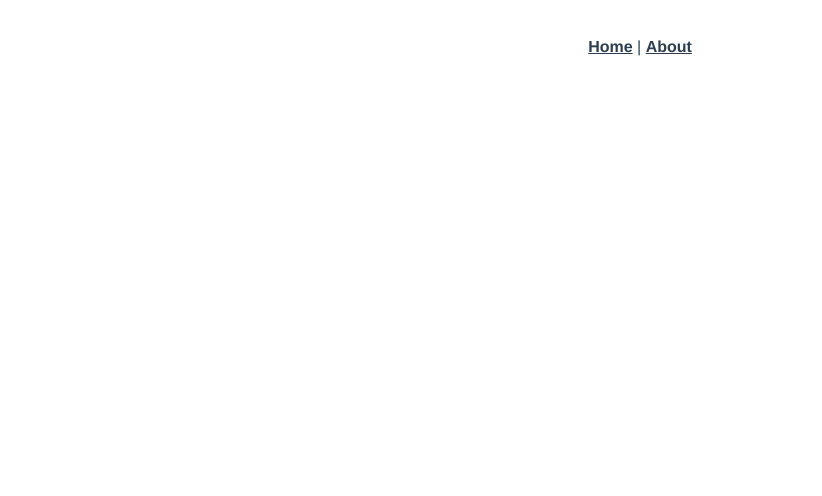
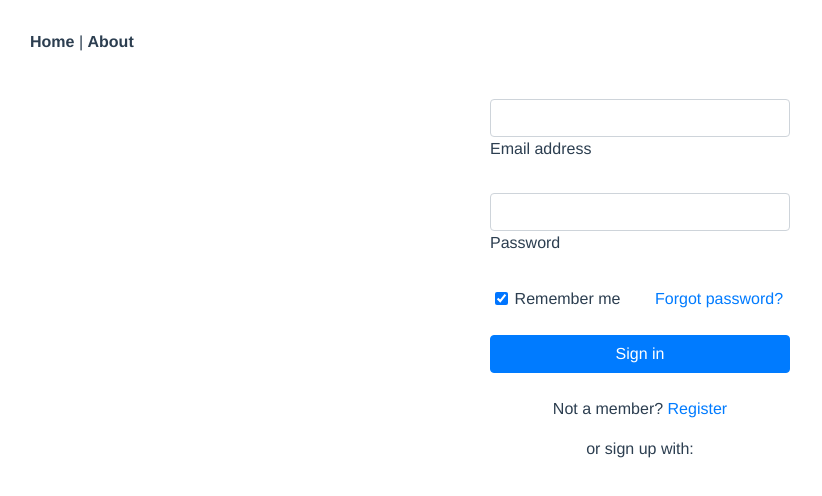
Before and after one commit to Prodip007/realtime_chat_app, a Vue app in the folder chatire-frontend/: page /auth in a window 1280 px wide. Before the commit this address had no page. Shown: the top 496 px of the page, without its empty margins (0-822 px from the left). Built offline with nearby package versions, Linux system fonts and the light colour scheme.

Commit message:
2 components are added Chat and UserAuth, Login design is done by bootstrap

```diff
--- a/chatire-frontend/public/index.html
+++ b/chatire-frontend/public/index.html
@@ -1,11 +1,17 @@
 <!DOCTYPE html>
 <html lang="">
   <head>
-    <meta charset="utf-8">
-    <meta http-equiv="X-UA-Compatible" content="IE=edge">
-    <meta name="viewport" content="width=device-width,initial-scale=1.0">
-    <link rel="icon" href="<%= BASE_URL %>favicon.ico">
+    <meta charset="utf-8" />
+    <meta http-equiv="X-UA-Compatible" content="IE=edge" />
+    <meta name="viewport" content="width=device-width,initial-scale=1.0" />
+    <link rel="icon" href="<%= BASE_URL %>favicon.ico" />
     <title><%= htmlWebpackPlugin.options.title %></title>
+    <link
+      rel="stylesheet"
+      href="https://cdn.jsdelivr.net/npm/bootstrap@4.1.3/dist/css/bootstrap.min.css"
+      integrity="sha384-MCw98/SFnGE8fJT3GXwEOngsV7Zt27NXFoaoApmYm81iuXoPkFOJwJ8ERdknLPMO"
+      crossorigin="anonymous"
+    />
   </head>
   <body>
     <noscript>
@@ -13,5 +19,16 @@
     </noscript>
     <div id="app"></div>
     <!-- built files will be auto injected -->
+    <script src="https://code.jquery.com/jquery-3.3.1.slim.min.js" integrity="sha384-q8i/X+965DzO0rT7abK41JStQIAqVgRVzpbzo5smXKp4YfRvH+8abtTE1Pi6jizo" crossorigin="anonymous"></script>
+    <script
+      src="https://cdn.jsdelivr.net/npm/popper.js@1.14.3/dist/umd/popper.min.js"
+      integrity="sha384-ZMP7rVo3mIykV+2+9J3UJ46jBk0WLaUAdn689aCwoqbBJiSnjAK/l8WvCWPIPm49"
+      crossorigin="anonymous"
+    ></script>
+    <script
+      src="https://cdn.jsdelivr.net/npm/bootstrap@4.1.3/dist/js/bootstrap.min.js"
+      integrity="sha384-ChfqqxuZUCnJSK3+MXmPNIyE6ZbWh2IMqE241rYiqJxyMiZ6OW/JmZQ5stwEULTy"
+      crossorigin="anonymous"
+    ></script>
   </body>
 </html>
--- a/chatire-frontend/src/App.vue
+++ b/chatire-frontend/src/App.vue
@@ -11,7 +11,7 @@
   font-family: Avenir, Helvetica, Arial, sans-serif;
   -webkit-font-smoothing: antialiased;
   -moz-osx-font-smoothing: grayscale;
-  text-align: center;
+  // text-align: center;
   color: #2c3e50;
 }
 
--- /dev/null
+++ b/chatire-frontend/src/components/Chat.vue
@@ -0,0 +1,13 @@
+<template lang="">
+    <div>
+
+    </div>
+</template>
+<script>
+export default {
+
+}
+</script>
+<style lang="">
+
+</style>
--- /dev/null
+++ b/chatire-frontend/src/components/UserAuth.vue
@@ -0,0 +1,71 @@
+<template>
+  <div>
+    <section class="signin-form-wrapper">
+      <form>
+        <!-- Email input -->
+        <div class="form-outline mb-4">
+          <input type="email" id="form2Example1" class="form-control" />
+          <label class="form-label" for="form2Example1">Email address</label>
+        </div>
+
+        <!-- Password input -->
+        <div class="form-outline mb-4">
+          <input type="password" id="form2Example2" class="form-control" />
+          <label class="form-label" for="form2Example2">Password</label>
+        </div>
+
+        <!-- 2 column grid layout for inline styling -->
+        <div class="row mb-4">
+          <div class="col d-flex justify-content-center">
+            <!-- Checkbox -->
+            <div class="form-check">
+              <input class="form-check-input" type="checkbox" value="" id="form2Example31" checked />
+              <label class="form-check-label" for="form2Example31"> Remember me </label>
+            </div>
+          </div>
+
+          <div class="col">
+            <!-- Simple link -->
+            <a href="#!">Forgot password?</a>
+          </div>
+        </div>
+
+        <!-- Submit button -->
+        <button type="button" class="btn btn-primary btn-block mb-4">Sign in</button>
+
+        <!-- Register buttons -->
+        <div class="text-center">
+          <p>Not a member? <a href="#!">Register</a></p>
+          <p>or sign up with:</p>
+          <button type="button" class="btn btn-link btn-floating mx-1">
+            <i class="fab fa-facebook-f"></i>
+          </button>
+
+          <button type="button" class="btn btn-link btn-floating mx-1">
+            <i class="fab fa-google"></i>
+          </button>
+
+          <button type="button" class="btn btn-link btn-floating mx-1">
+            <i class="fab fa-twitter"></i>
+          </button>
+
+          <button type="button" class="btn btn-link btn-floating mx-1">
+            <i class="fab fa-github"></i>
+          </button>
+        </div>
+      </form>
+    </section>
+  </div>
+</template>
+<script>
+export default {};
+</script>
+<style>
+
+.signin-form-wrapper {
+  width: 100%;
+  max-width: 330px;
+  padding: 15px;
+  margin: 0 auto;
+}
+</style>
--- a/chatire-frontend/src/router/index.js
+++ b/chatire-frontend/src/router/index.js
@@ -1,11 +1,23 @@
 import { createRouter, createWebHistory } from 'vue-router'
 import HomeView from '../views/HomeView.vue'
+import Chat from '@/components/Chat'
+import UserAuth from '@/components/UserAuth'
 
 const routes = [
   {
     path: '/',
     name: 'home',
     component: HomeView
+  },
+  {
+    path:'/chat',
+    name: 'Chat',
+    component: Chat
+  },
+  {
+    path: '/auth',
+    name: 'UserAuth',
+    component: UserAuth
   },
   {
     path: '/about',
@@ -22,4 +34,12 @@ const router = createRouter({
   routes
 })
 
+router.beforeEach((to, from, next) => {
+  if(sessionStorage.getItem('authToken') != null || to.path == '/auth'){
+    next()
+  } else {
+    next('/auth')
+  }
+})
+
 export default router
```
